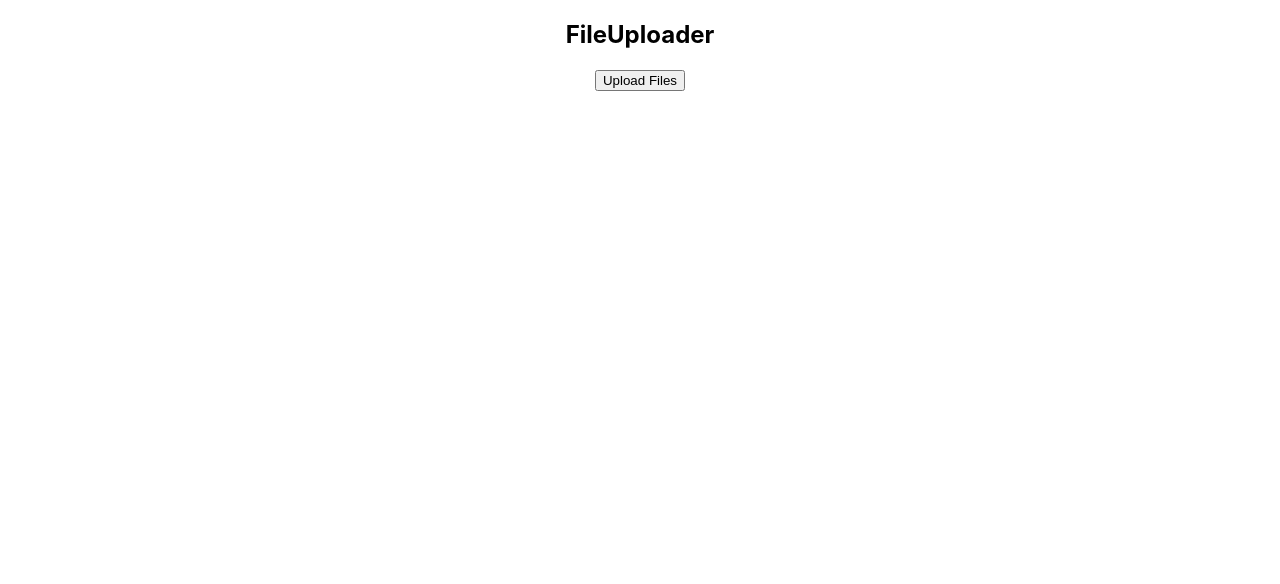
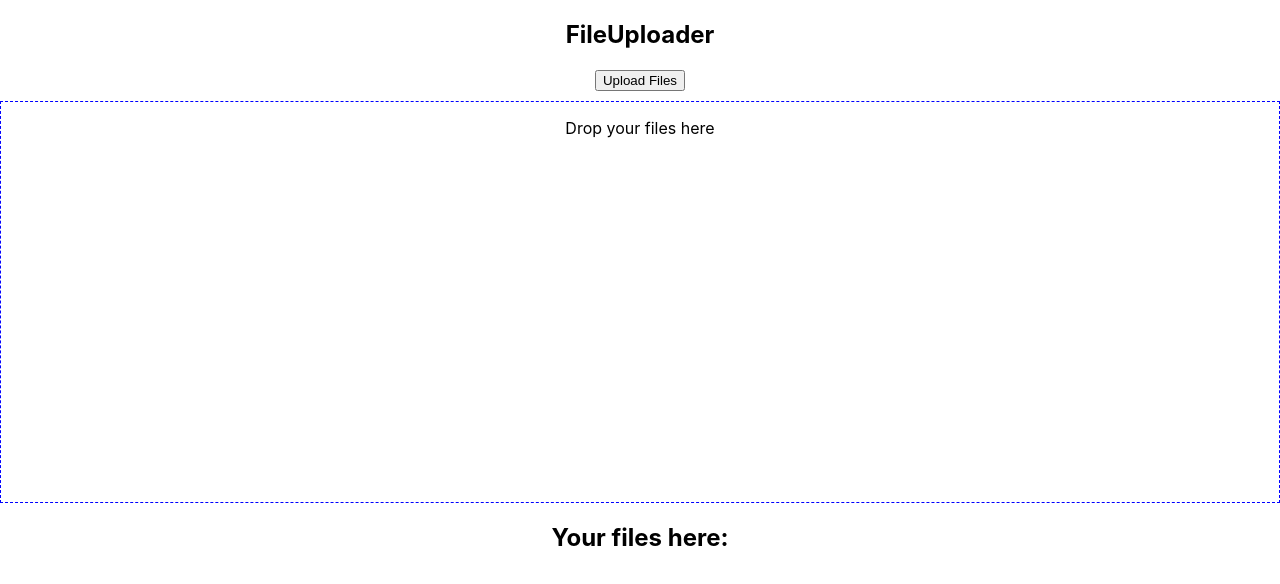
Before and after one commit to bobbyDeepak1415/File_Uploader, a React (Create React App) app: page / in a window 1280 px wide. Shown: the top 584 px of the page. Built offline with nearby package versions, Linux system fonts and the light colour scheme.

Commit message:
practiced in demo.jsx

```diff
--- a/src/Demo.jsx
+++ b/src/Demo.jsx
@@ -7,18 +7,51 @@ export default function Demo(props) {
   const handleSelect = (e) => {
     const selectedFiles = Array.from(e.target.files);
     setFiles([...files, ...selectedFiles]);
-
   };
   const handleClick = () => {
-    // inputFileRef.value=""
-    inputFileRef.current.click()
+    inputFileRef.value=""
+    inputFileRef.current.click();
+  };
+
+  const handleDefaults = (e) => {
+    e.stopPropogation()
+    e.preventDefault();
+  };
+  const handleDrop = (e) => {
+    e.preventDefault();
+    const droppedFiles = Array.from(e.dataTransfer.files);
+    setFiles([...files, ...droppedFiles]);
   };
 
   return (
     <div>
       <h2>FileUploader</h2>
-      <input type="file" ref={inputFileRef} multiple onChange={handleSelect} hidden></input>
+      <input
+        type="file"
+        ref={inputFileRef}
+        multiple
+        onChange={handleSelect}
+        hidden
+      ></input>
       <button onClick={handleClick}>Upload Files</button>
+      <div
+        onDragEnter={handleDefaults}
+        onDragOver={handleDefaults}
+        onDrop={handleDrop}
+        style={{
+          border: "1px dashed blue",
+          height: "400px",
+          marginTop: "10px",
+        }}
+      >
+        <p>Drop your files here</p>
+      </div>
+      <div>
+        <h2>Your files here:</h2>
+        {files.map((item, index) => {
+          return <li key={index}>{item.name}</li>;
+        })}
+      </div>
     </div>
   );
 }
```
